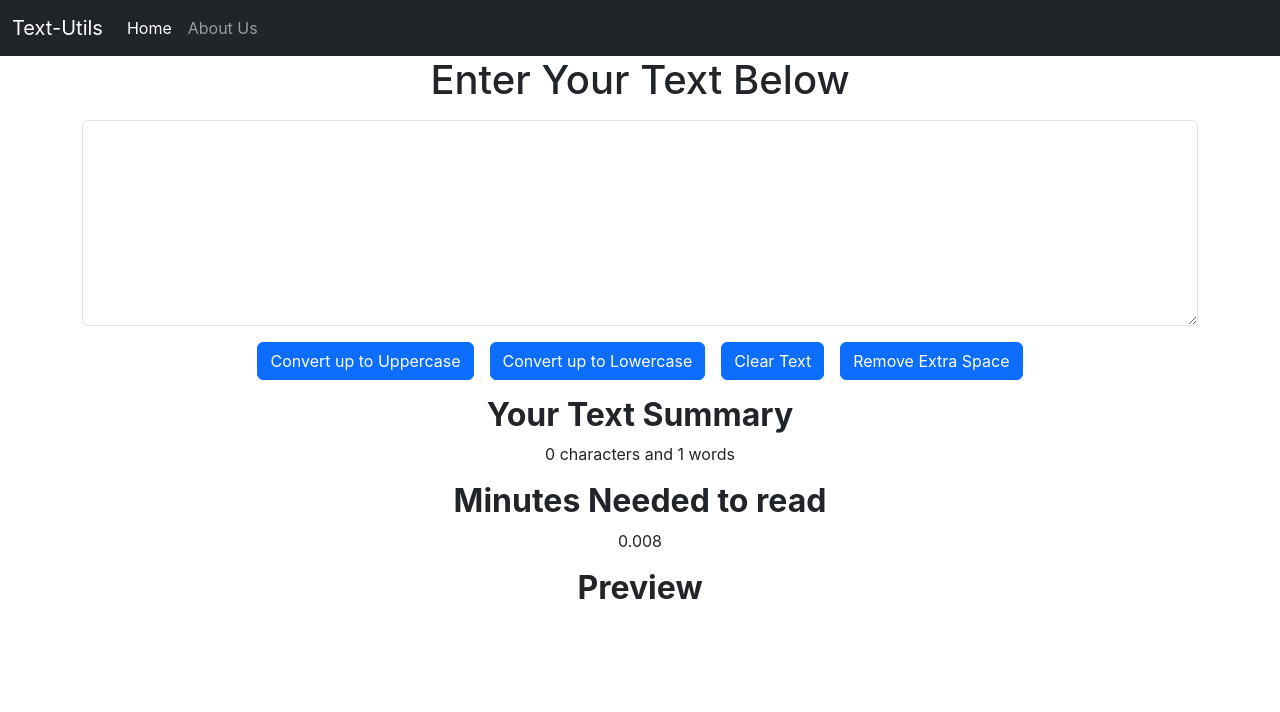
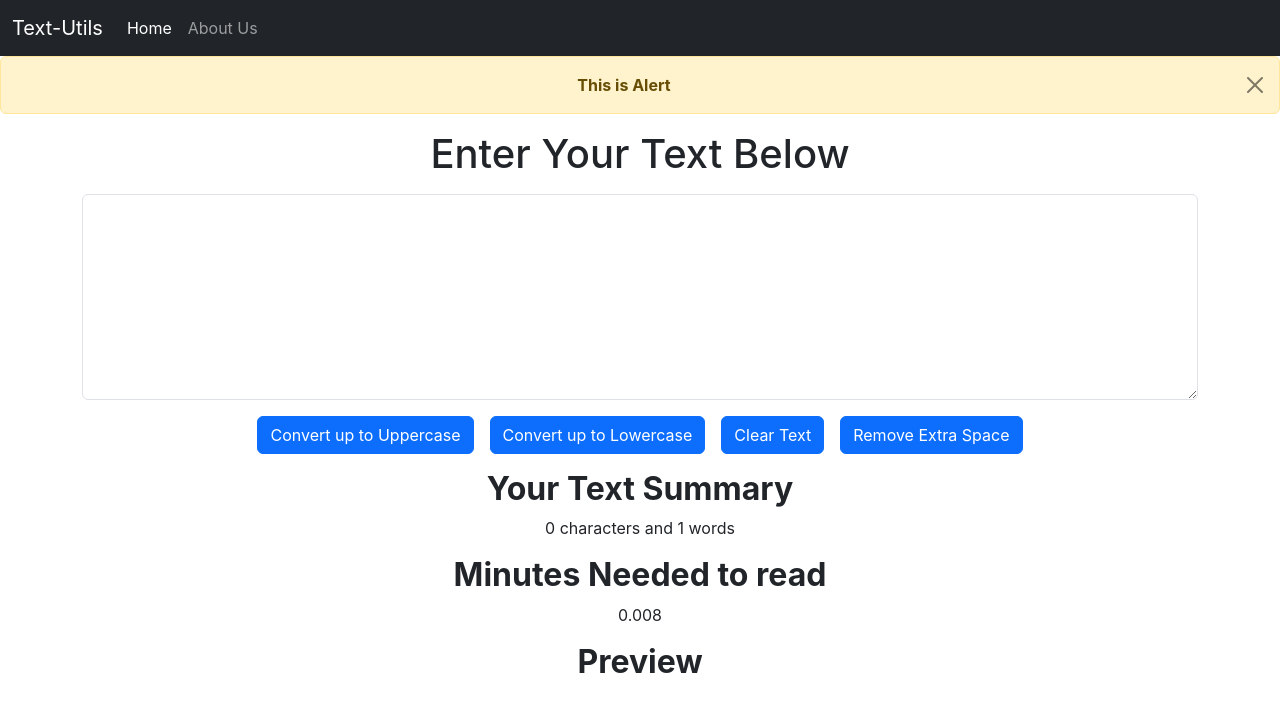
Before and after one commit to TahaAkber/TextUtils, a React (Create React App) app in the folder textutils/my-app/: page / in a window 1280 px wide. Shown: the top 712 px of the page. Built offline with nearby package versions, Linux system fonts and the light colour scheme.

Commit message:
alert  component

```diff
--- a/textutils/my-app/src/App.js
+++ b/textutils/my-app/src/App.js
@@ -1,11 +1,14 @@
 import "./App.css";
 import About from "./components/About";
+import Alert from "./components/Alert";
 import Navigationbar from "./components/Navbar";
 import Textform from "./components/Textbar";
 function App() {
   return (
     <div className="App">
       <Navigationbar title="Text-Utils" about="About Us" />
+      <Alert alert="This is Alert" />
+
       <div className="container">
         <Textform heading="Enter Your Text Below" />
         {/* <About /> */}
--- /dev/null
+++ b/textutils/my-app/src/components/Alert.js
@@ -0,0 +1,20 @@
+import React from "react";
+
+function Alert(props) {
+  return (
+    <div
+      className="alert alert-warning alert-dismissible fade show"
+      role="alert"
+    >
+      <strong> {props.alert}</strong>{" "}
+      <button
+        type="button"
+        class="btn-close .fade .show"
+        aria-label="Close"
+        data-bs-dismiss="alert"
+      ></button>
+    </div>
+  );
+}
+
+export default Alert;
```
